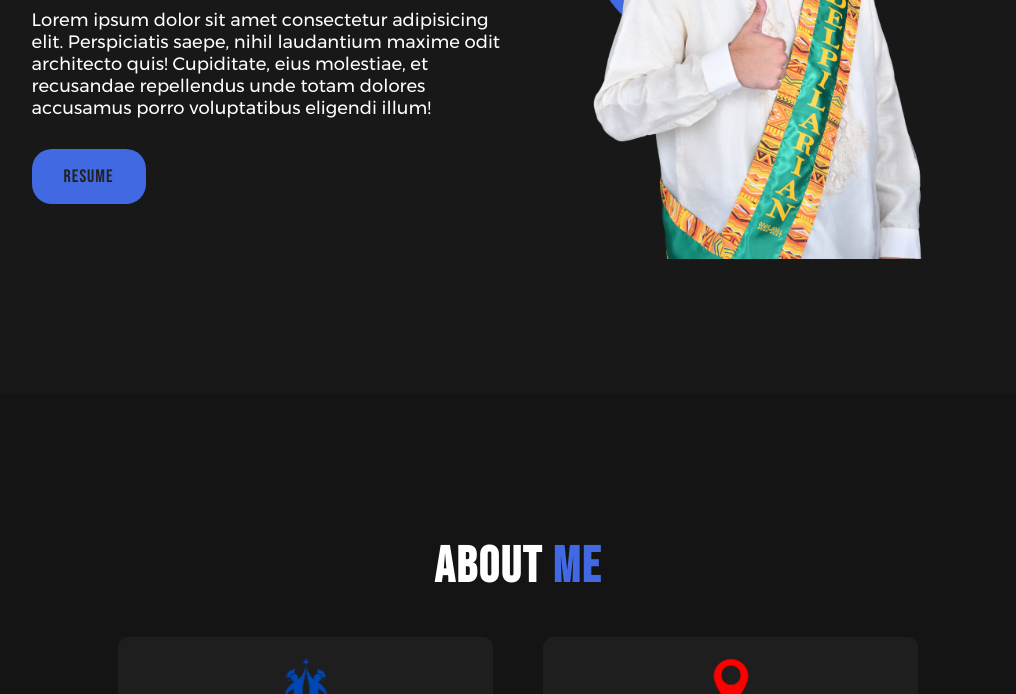
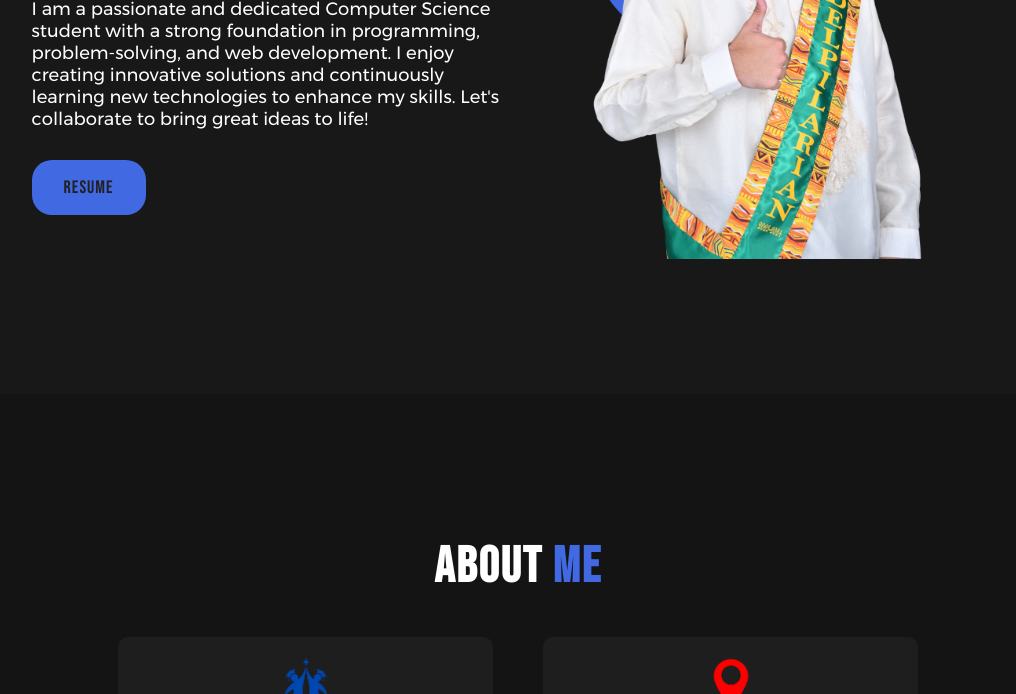
Before and after one commit to Kenturoo/Kenturoo.github.io, a plain HTML site: page index.html in a window 1280 px wide. Shown: the part 406-1100 px from the top of the page, without its empty margins (122-1138 px from the left). Drawn offline with Linux system fonts and the light colour scheme; files whose address does not match are found by name.

Commit message:
Add files via upload

```diff
--- a/index.html
+++ b/index.html
@@ -24,7 +24,7 @@
         <h3>Hi,</h3>
         <h1>I'm <span>Kenzo.</span> a <span>Computer Science</span> student.</h1>
 
-        <p>Lorem ipsum dolor sit amet consectetur adipisicing elit. Perspiciatis saepe, nihil laudantium maxime odit architecto quis! Cupiditate, eius molestiae, et recusandae repellendus unde totam dolores accusamus porro voluptatibus eligendi illum!</p>
+        <p>I am a passionate and dedicated Computer Science student with a strong foundation in programming, problem-solving, and web development. I enjoy creating innovative solutions and continuously learning new technologies to enhance my skills. Let's collaborate to bring great ideas to life!</p>
 
         <div class="btn-box">
           <a href="#resumeSection"><button class="btn1">Resume</button></a>
```
